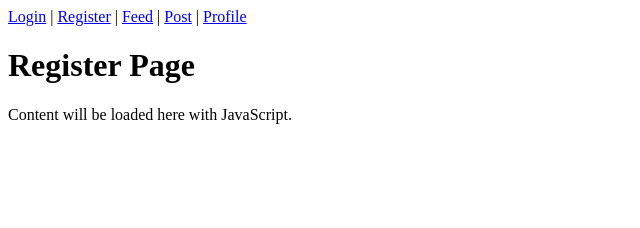
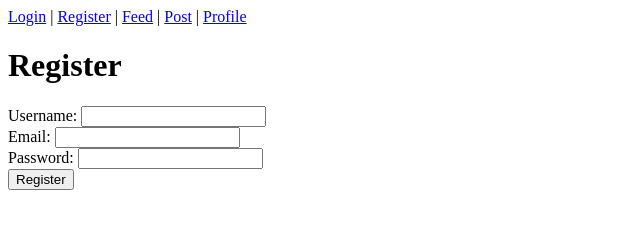
Before and after one commit to adring93/js2-course-assignment, a plain HTML site: page pages/register.html in a window 1280 px wide. Shown: the whole page, without its empty margins (0-640 px from the left). Drawn offline with Linux system fonts and the light colour scheme.

Commit message:
Update register.html

```diff
--- a/pages/register.html
+++ b/pages/register.html
@@ -13,12 +13,28 @@
     <a href="post.html">Post</a> |
     <a href="profile.html">Profile</a>
   </nav>
-
-  <main>
-    <h1>Register Page</h1>
-    <p>Content will be loaded here with JavaScript.</p>
-  </main>
-
-  <script type="module" src="../js/ui/register.js"></script>
+<main>
+  <h1>Register</h1>
+  <form id="registerForm">
+    <label>
+      Username:
+      <input type="text" name="name" required />
+    </label>
+    <br />
+    <label>
+      Email:
+      <input type="email" name="email" required />
+    </label>
+    <br />
+    <label>
+      Password:
+      <input type="password" name="password" required />
+    </label>
+    <br />
+    <button type="submit">Register</button>
+  </form>
+  <div id="message"></div>
+</main>
+ <script type="module" src="../js/ui/register.js"></script>
 </body>
 </html>
```
